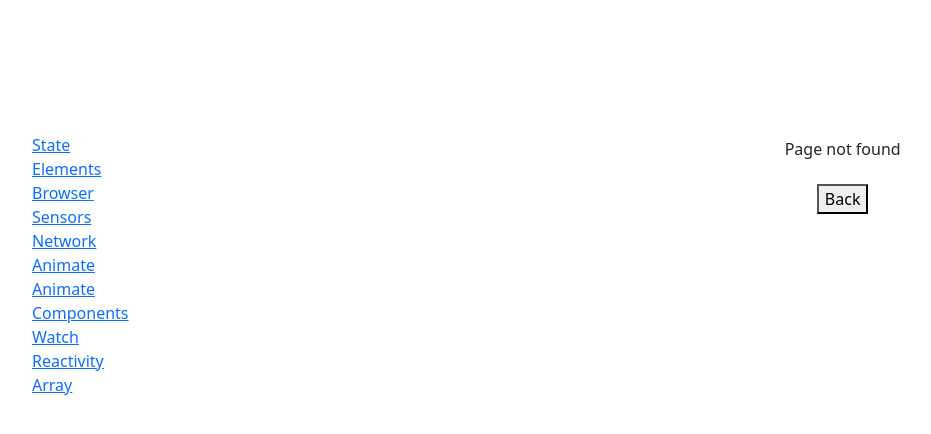
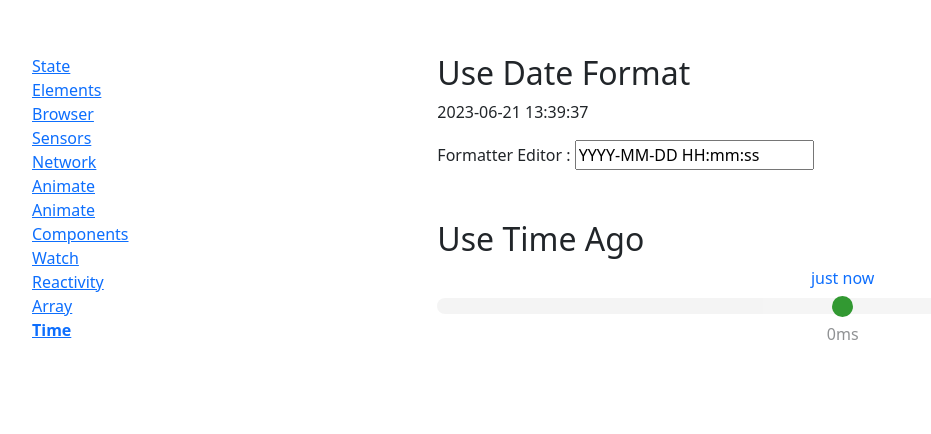
Before and after one commit to UlakhovichKate/vueUse, a Vue app: page /time in a window 1280 px wide. Before the commit this address had no page. Shown: the part 200-634 px from the top of the page, without its empty margins (0-931 px from the left). Built offline with nearby package versions, Linux system fonts and the light colour scheme.

Commit message:
UseTimeAgo.vue UseDateFormat.vue

```diff
--- a/src/App.vue
+++ b/src/App.vue
@@ -12,6 +12,7 @@
       <router-link :to="{ name: 'showListWatch' }" class="nav__item nav__item_home">Watch</router-link>
       <router-link :to="{ name: 'showListReactivity' }" class="nav__item nav__item_home">Reactivity</router-link>
       <router-link :to="{ name: 'showListArray' }" class="nav__item nav__item_home">Array</router-link>
+      <router-link :to="{ name: 'showListTime' }" class="nav__item nav__item_home">Time</router-link>
     </nav>
   </aside>
   <div>
--- /dev/null
+++ b/src/components/ListTime.vue
@@ -0,0 +1,15 @@
+<template>
+  <use-date-format/>
+  <use-time-ago/>
+</template>
+
+<script setup>
+import UseDateFormat from "../vueUseComponents/UseDateFormat.vue";
+import UseTimeAgo from "../vueUseComponents/UseTimeAgo.vue";
+
+
+</script>
+
+<style scoped>
+
+</style>
--- a/src/router/index.ts
+++ b/src/router/index.ts
@@ -57,6 +57,11 @@ const routes = [
         name: "showListArray",
         component: () => import("../components/ListArray.vue"),
       },
+      {
+        path: "time",
+        name: "showListTime",
+        component: () => import("../components/ListTime.vue"),
+      },
     ],
   },
   {
--- /dev/null
+++ b/src/vueUseComponents/UseDateFormat.vue
@@ -0,0 +1,20 @@
+<script setup lang="ts">
+import { ref } from 'vue'
+import { useDateFormat, useNow } from '@vueuse/core'
+
+const formatter = ref('YYYY-MM-DD HH:mm:ss')
+const formatted = useDateFormat(useNow(), formatter)
+</script>
+
+<template>
+  <h2>Use Date Format</h2>
+  <p class="text-20px font-bold text-emerald-500">
+    {{ formatted }}
+  </p>
+  <div class="flex items-center">
+    <span class="mr-5px text-18px">
+      Formatter Editor :
+    </span>
+    <input v-model="formatter" type="text">
+  </div>
+</template>
--- /dev/null
+++ b/src/vueUseComponents/UseTimeAgo.vue
@@ -0,0 +1,48 @@
+<script setup lang="ts">
+import { timestamp } from '@vueuse/shared'
+import { computed, ref } from 'vue'
+import { useTimeAgo } from '@vueuse/core'
+
+const slider = ref(0)
+const value = computed(() => timestamp() + slider.value ** 3)
+const timeAgo = useTimeAgo(value)
+</script>
+
+<template>
+  <h2>Use Time Ago</h2>
+  <div class="text-primary text-center">
+    {{ timeAgo }}
+  </div>
+  <input v-model="slider" class="slider" type="range" min="-3800" max="3800">
+  <div class="text-center opacity-50">
+    {{ slider ** 3 }}ms
+  </div>
+</template>
+
+<style>
+.slider {
+  -webkit-appearance: none;
+  width: 100%;
+  background: rgba(125, 125, 125, 0.1);
+  border-radius: 1rem;
+  height: 1rem;
+  opacity: 0.8;
+  margin: 0.5rem 0;
+  outline: none !important;
+  transition: opacity .2s;
+}
+
+.slider:hover {
+  opacity: 1;
+}
+
+.slider::-webkit-slider-thumb {
+  -webkit-appearance: none;
+  appearance: none;
+  width: 1.3rem;
+  height: 1.3rem;
+  background: green;
+  cursor: pointer;
+  border-radius: 50%;
+}
+</style>
```
